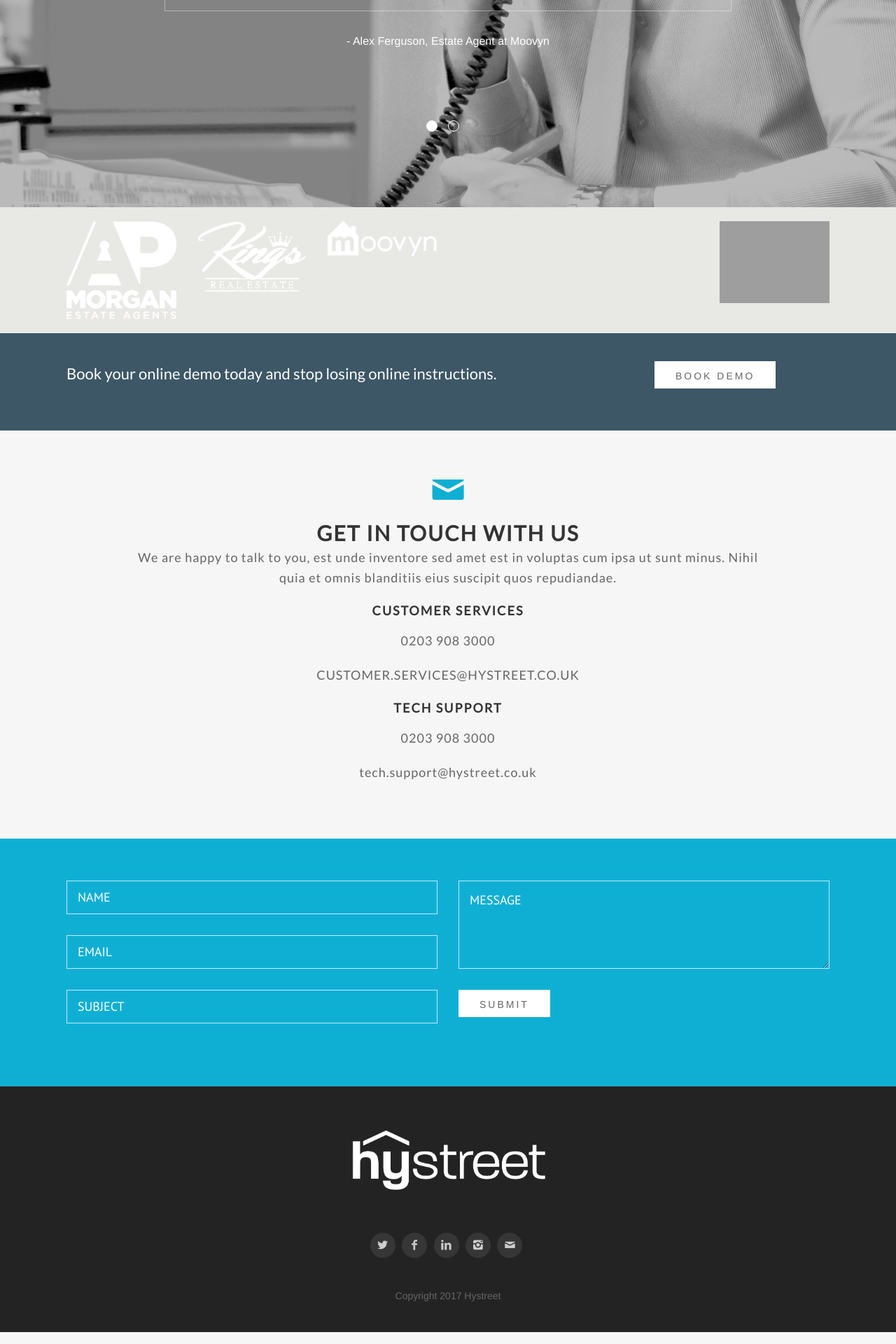
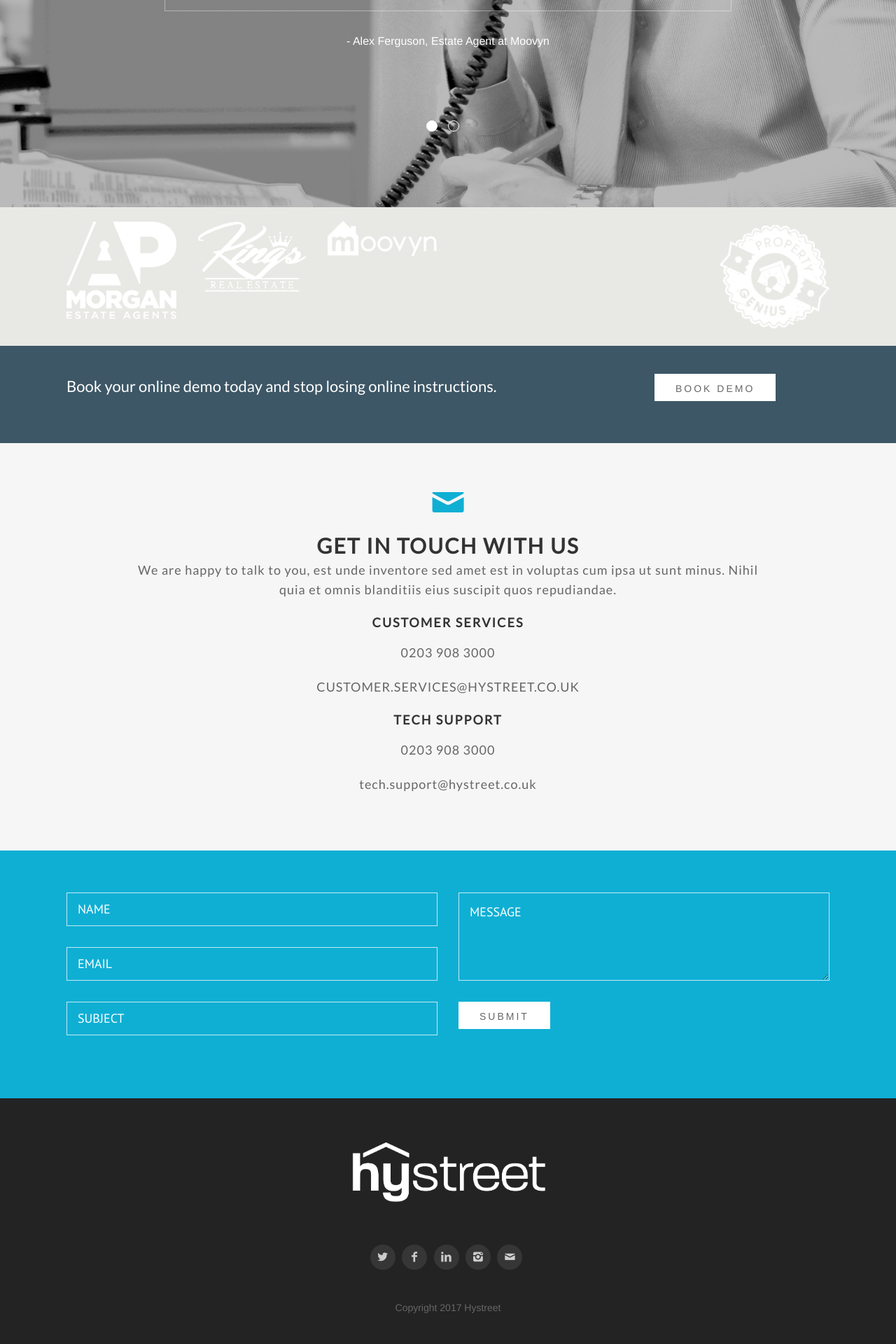
Before and after one commit to hystreet/hystreet.github.io, a Jekyll site: the page built from index.html, in a window 1280 px wide. Shown: the part 2620-4540 px from the top of the page at 70% size. Built offline with Jekyll 4.4.1, drawn with Linux system fonts in a browser that asks for light colours; some web fonts are replaced.

Commit message:
correcting spelling

```diff
--- a/_data/clients.yml
+++ b/_data/clients.yml
@@ -1,4 +1,4 @@
 - image: AP Morgan white.png
 - image: Kings white.png
 - image: Moovyn white.png
-- image: property genuis white.png
+- image: property genius white.png
```
